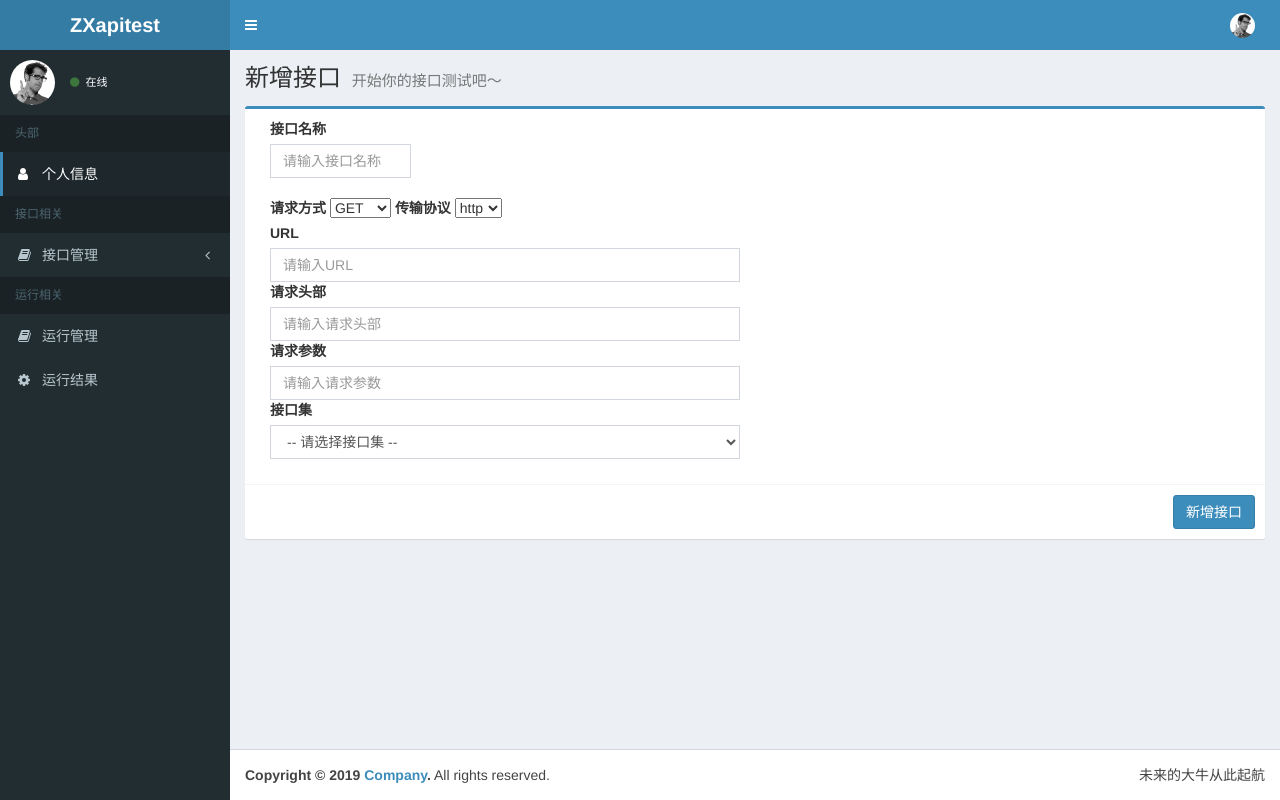
After one commit to zx490336534/Zxapitest, a Django app: page /apiadd/ in a window 1280 px wide. The commit adds this page. Run offline with Django 3.2, Linux system fonts and the light colour scheme; parts of the project's set-up code (start-up, migrations or seed data) failed here and were passed over; some libraries are stand-ins or nearby versions.

Commit message:
新建html界面初步布局

```diff
--- a/apps/workspace/urls.py
+++ b/apps/workspace/urls.py
@@ -8,5 +8,6 @@ from . import views
 urlpatterns = [
     path('index/', views.IndexView.as_view(), name='index'),
     path('callections/', views.CallectionsView.as_view(), name='callections'),
-    path('callections/<int:callections_id>/', views.CallectionsEditView.as_view(), name='callections_edit')
+    path('callections/<int:callections_id>/', views.CallectionsEditView.as_view(), name='callections_edit'),
+    path('apiadd/', views.ApiAddView.as_view(), name='api_add'),
 ]
--- a/apps/workspace/views.py
+++ b/apps/workspace/views.py
@@ -15,7 +15,7 @@ class IndexView(View):
 
 class CallectionsView(View):
     def get(self, request):
-        tags = models.Callections.objects.values('id', 'name').\
+        tags = models.Callections.objects.values('id', 'name'). \
             filter(is_delete=False).order_by('update_time')
         return render(request, 'index/callections.html', locals())
 
@@ -72,3 +72,8 @@ class CallectionsEditView(View):
             return to_json_data(errmsg="标签删除成功")
         else:
             return to_json_data(errno=Code.PARAMERR, errmsg="需要删除的标签不存在")
+
+
+class ApiAddView(View):
+    def get(self, request):
+        return render(request, 'index/api_add.html')
--- /dev/null
+++ b/templates/index/api_add.html
@@ -0,0 +1,112 @@
+{% extends 'index/base.html' %}
+
+
+{% block title %}
+  接口新增发布页
+{% endblock %}
+
+
+{% block content_header %}
+  新增接口
+{% endblock %}
+
+{% block header_option_desc %}
+  开始你的接口测试吧～
+{% endblock %}
+
+{% block content %}
+  <div class="row">
+    <div class="col-md-12 col-xs-12 col-sm-12">
+      <div class="box box-primary">
+        <div class="box-body">
+          <div class="form-group">
+
+            <div class="api-url">
+              <div class="col-md-6">
+                <div class="form-group">
+                  <label for="api-title">接口名称</label>
+                  <input type="text" class="form-control" id="api-title" name="news-title" placeholder="请输入接口名称"
+                         style="width: 30%;">
+                  <br>
+                  <label>请求方式</label>
+                  <select class="select2" style="width: 13%;" tabindex="-1" aria-hidden="true">
+                    <option selected="selected">GET</option>
+                    <option>POST</option>
+                    <option>PUT</option>
+                    <option>DELETE</option>
+                  </select>
+
+                  <span class="select2 select2-container select2-container--default select2-container--below"
+                        dir="ltr" style="width: 100%;">
+                    <span class="selection">
+                        <span class="select2-selection__arrow" role="presentation">
+                          <b role="presentation">
+                        </b>
+                        </span>
+                      </span>
+                    </span>
+                  <span class="dropdown-wrapper"
+                        aria-hidden="true"></span>
+
+                  <label>传输协议</label>
+                  <select class="select2" style="width: 10%;" tabindex="-1" aria-hidden="true">
+                    <option selected="selected">http</option>
+                    <option>https</option>
+                  </select>
+                  <span class="select2 select2-container select2-container--default select2-container--below"
+                        dir="ltr" style="width: 100%;">
+                    <span class="selection">
+                        <span class="select2-selection__arrow" role="presentation">
+                          <b role="presentation">
+                        </b>
+                        </span>
+                      </span>
+                    </span>
+                  <span class="dropdown-wrapper"
+                        aria-hidden="true"></span>
+                  <br>
+
+                  <label>URL</label>
+                  <input type="text" class="form-control" id="add-url" name="news-title" placeholder="请输入URL">
+
+                  <label>请求头部</label>
+                  <input type="text" class="form-control" id="add-url" name="news-title" placeholder="请输入请求头部">
+                  <label>请求参数</label>
+                  <input type="text" class="form-control" id="add-url" name="news-title" placeholder="请输入请求参数">
+
+                  <label>接口集</label>
+                  <select name="news-category" id="news-category" class="form-control">
+                    <option value="0">-- 请选择接口集 --</option>
+                    {% for one_tag in tags %}
+                      <!-- 传tag_id到后台 -->
+                      {% if news and one_tag == news.tag %}
+                        <option value="{{ one_tag.id }}" selected>{{ one_tag.name }}</option>
+                      {% else %}
+                        <option value="{{ one_tag.id }}">{{ one_tag.name }}</option>
+                      {% endif %}
+                    {% endfor %}
+                  </select>
+
+                </div>
+
+              </div>
+
+
+            </div>
+
+          </div>
+
+
+        </div>
+        <div class="box-footer">
+          {% if news %}
+            <a href="javascript:void (0);" class="btn btn-primary pull-right" id="btn-pub-news"
+               data-news-id="{{ news.id }}">更新接口 </a>
+          {% else %}
+            <a href="javascript:void (0);" class="btn btn-primary pull-right" id="btn-pub-news">新增接口 </a>
+          {% endif %}
+        </div>
+      </div>
+    </div>
+  </div>
+{% endblock %}
--- a/templates/index/base.html
+++ b/templates/index/base.html
@@ -161,7 +161,7 @@ desired effect
               </a>
             </li>
             <li>
-              <a href="#">
+              <a href={% url 'api_add' %}>
                 <i class="fa fa-cogs"></i>
                 <span>接口新增</span>
               </a>
```
